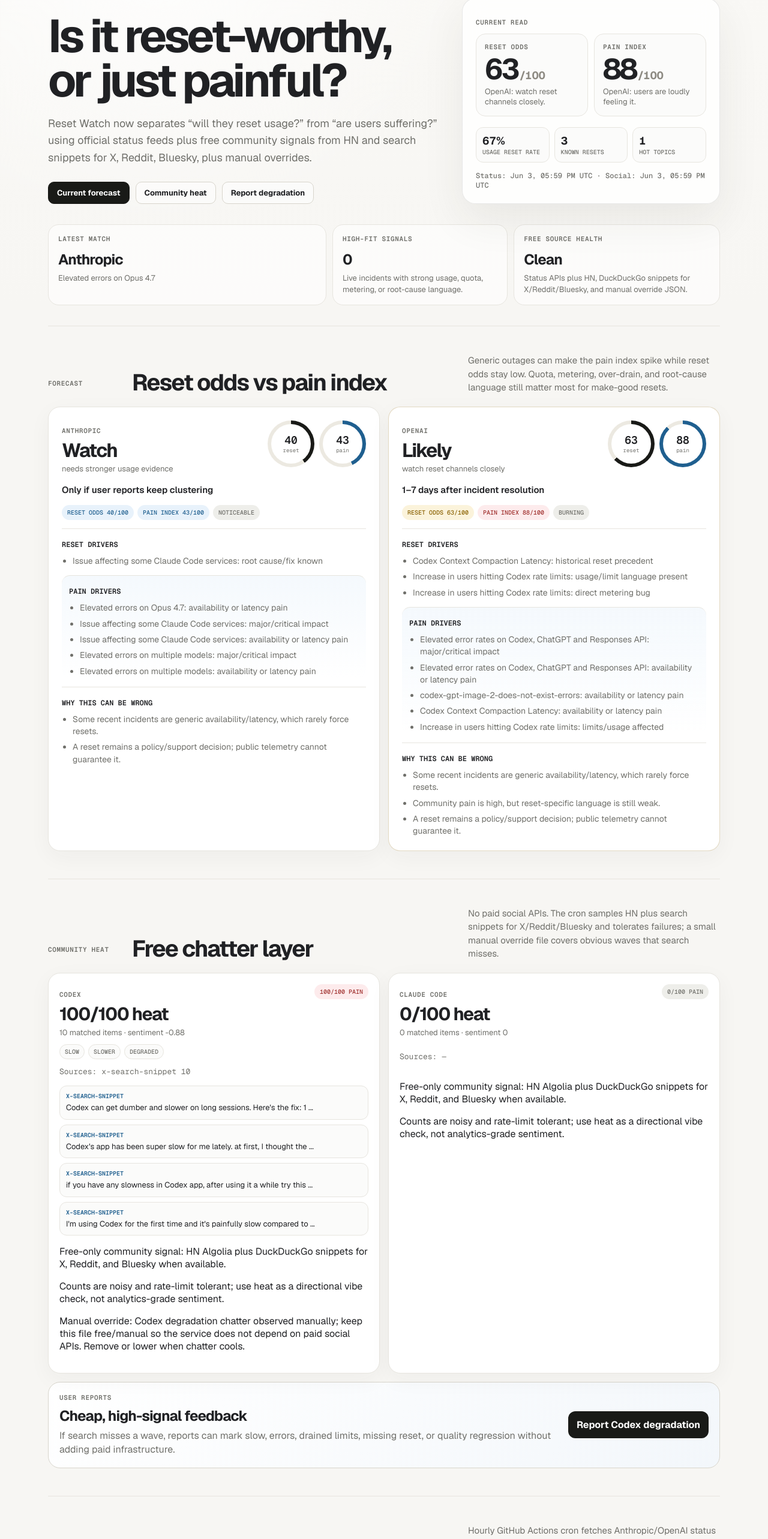
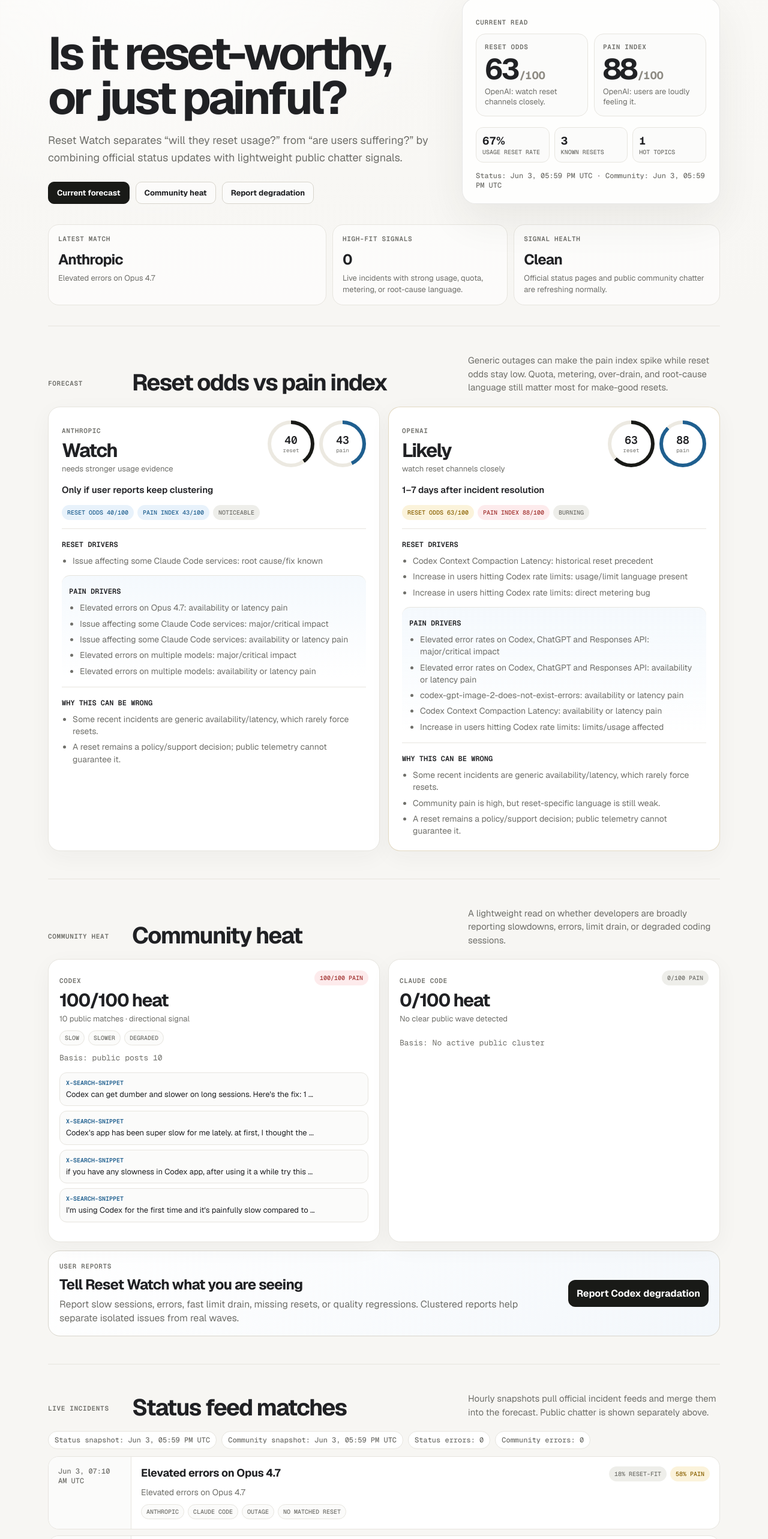
Before and after one commit to ozansozuozgit/reset-watch, a React (Vite) app: page / in a window 1280 px wide. Shown: the part 163-2729 px from the top of the page at 60% size. Built offline with nearby package versions, Linux system fonts and the light colour scheme.

Commit message:
Polish community signal copy

```diff
--- a/src/App.tsx
+++ b/src/App.tsx
@@ -31,8 +31,21 @@ function painCopy(label: Prediction['painLabel']) {
 }
 
 function sourceSummary(sources?: Record<string, number>) {
-  if (!sources) return '—'
-  return Object.entries(sources).map(([name, count]) => `${name} ${count}`).join(' · ') || '—'
+  if (!sources) return 'Public status + community watch'
+  const labels: Record<string, string> = {
+    hn: 'developer forums',
+    'x-search-snippet': 'public posts',
+    'reddit-search-snippet': 'community threads',
+    'bluesky-search-snippet': 'social posts',
+  }
+  const visible = Object.entries(sources).filter(([, count]) => count > 0)
+  return visible.map(([name, count]) => `${labels[name] ?? name} ${count}`).join(' · ') || 'Observed chatter spike'
+}
+
+function communityBasis(volume: number, heat: number) {
+  if (volume > 0) return `${volume} public matches · directional signal`
+  if (heat >= 58) return 'Elevated chatter · verified signal'
+  return 'No clear public wave detected'
 }
 
 const reportUrl = 'https://github.com/ozansozuozgit/reset-watch/issues/new?title=Codex%20feels%20degraded&body=What%20changed%3F%0A-%20%5B%20%5D%20Slow%0A-%20%5B%20%5D%20Errors%0A-%20%5B%20%5D%20Rate%20limit%20drained%20too%20fast%0A-%20%5B%20%5D%20Reset%20did%20not%20happen%0A-%20%5B%20%5D%20Model%20quality%20feels%20worse%0A%0APlan%2Fsurface%3A%0ATime%20and%20timezone%3A%0AAnything%20public%20to%20link%3A'
@@ -89,7 +102,7 @@ function App() {
             <div>
               <h1>Is it reset-worthy, or just painful?</h1>
               <p className="lede">
-                Reset Watch now separates “will they reset usage?” from “are users suffering?” using official status feeds plus free community signals from HN and search snippets for X, Reddit, Bluesky, plus manual overrides.
+                Reset Watch separates “will they reset usage?” from “are users suffering?” by combining official status updates with lightweight public chatter signals.
               </p>
               <div className="hero-actions">
                 <a href="#predictions">Current forecast</a>
@@ -116,7 +129,7 @@ function App() {
                 <div><b>{resetFeed?.resets.length ?? '—'}</b><small>known resets</small></div>
                 <div><b>{socialHotCount}</b><small>hot topics</small></div>
               </div>
-              <p className="freshness">Status: {fmtDate(snapshot?.generated_at)} · Social: {fmtDate(socialSnapshot?.generated_at)}</p>
+              <p className="freshness">Status: {fmtDate(snapshot?.generated_at)} · Community: {fmtDate(socialSnapshot?.generated_at)}</p>
             </aside>
           </div>
 
@@ -132,9 +145,9 @@ function App() {
               <p>Live incidents with strong usage, quota, metering, or root-cause language.</p>
             </article>
             <article>
-              <span>Free source health</span>
+              <span>Signal health</span>
               <b>{(snapshot?.errors.length || socialSnapshot?.errors.length) ? 'Degraded' : snapshot && socialSnapshot ? 'Clean' : 'Loading'}</b>
-              <p>Status APIs plus HN, DuckDuckGo snippets for X/Reddit/Bluesky, and manual override JSON.</p>
+              <p>Official status pages and public community chatter are refreshing normally.</p>
             </article>
           </div>
         </section>
@@ -191,8 +204,8 @@ function App() {
         <section id="community-heat" className="section">
           <div className="section-heading">
             <p className="card-label">Community heat</p>
-            <h2>Free chatter layer</h2>
-            <p>No paid social APIs. The cron samples HN plus search snippets for X/Reddit/Bluesky and tolerates failures; a small manual override file covers obvious waves that search misses.</p>
+            <h2>Community heat</h2>
+            <p>A lightweight read on whether developers are broadly reporting slowdowns, errors, limit drain, or degraded coding sessions.</p>
           </div>
           <div className="social-grid">
             {socialSnapshot?.topics.length ? socialSnapshot.topics.map((topic) => (
@@ -201,14 +214,14 @@ function App() {
                   <div>
                     <p className="card-label">{topic.product}</p>
                     <h3>{topic.heat}/100 heat</h3>
-                    <span>{topic.volume} matched items · sentiment {topic.sentiment}</span>
+                    <span>{communityBasis(topic.volume, topic.heat)}</span>
                   </div>
                   <span className={`pill ${scoreTone(topic.heat)}`}>{topic.pain_chatter}/100 pain</span>
                 </div>
                 <div className="tags">
                   {topic.top_terms.slice(0, 8).map((term) => <span key={term}>{term}</span>)}
                 </div>
-                <p className="source-line">Sources: {sourceSummary(topic.sources)}</p>
+                <p className="source-line">Basis: {topic.heat >= 58 ? sourceSummary(topic.sources) : 'No active public cluster'}</p>
                 <div className="examples">
                   {topic.examples.slice(0, 4).map((example) => (
                     <a href={example.url} target="_blank" rel="noreferrer" key={`${example.source}-${example.title}`}>
@@ -217,7 +230,6 @@ function App() {
                     </a>
                   ))}
                 </div>
-                {topic.notes.map((note) => <p className="notes" key={note}>{note}</p>)}
               </article>
             )) : (
               <article className="empty-state">
@@ -229,8 +241,8 @@ function App() {
           <div className="report-box">
             <div>
               <p className="card-label">User reports</p>
-              <h3>Cheap, high-signal feedback</h3>
-              <p>If search misses a wave, reports can mark slow, errors, drained limits, missing reset, or quality regression without adding paid infrastructure.</p>
+              <h3>Tell Reset Watch what you are seeing</h3>
+              <p>Report slow sessions, errors, fast limit drain, missing resets, or quality regressions. Clustered reports help separate isolated issues from real waves.</p>
             </div>
             <a href={reportUrl} target="_blank" rel="noreferrer">Report Codex degradation</a>
           </div>
@@ -240,13 +252,13 @@ function App() {
           <div className="section-heading">
             <p className="card-label">Live incidents</p>
             <h2>Status feed matches</h2>
-            <p>Hourly GitHub Actions cron fetches Anthropic/OpenAI status APIs and free social sources, commits changes, and Vercel redeploys from GitHub.</p>
+            <p>Hourly snapshots pull official incident feeds and merge them into the forecast. Public chatter is shown separately above.</p>
           </div>
           <div className="live-meta">
             <span>Status snapshot: {snapshot ? fmtDate(snapshot.generated_at) : 'loading or missing'}</span>
-            <span>Social snapshot: {socialSnapshot ? fmtDate(socialSnapshot.generated_at) : 'loading or missing'}</span>
+            <span>Community snapshot: {socialSnapshot ? fmtDate(socialSnapshot.generated_at) : 'loading or missing'}</span>
             <span>Status errors: {snapshot?.errors.length ?? 0}</span>
-            <span>Social errors: {socialSnapshot?.errors.length ?? 0}</span>
+            <span>Community errors: {socialSnapshot?.errors.length ?? 0}</span>
           </div>
           <div className="timeline compact">
             {recentLiveEvents.length ? recentLiveEvents.map((event) => {
@@ -290,7 +302,7 @@ function App() {
           </div>
           <ol className="signal-list">
             {watchlistSignals.map((signal) => <li key={signal}>{signal}</li>)}
-            <li>Free community layer scans HN and DuckDuckGo snippets for X/Reddit/Bluesky, plus manual overrides for degraded, slow, unusable, limit-drain, and reset language.</li>
+            <li>Community heat looks for public clusters around degraded, slow, unusable, limit-drain, and reset language.</li>
             <li>Reset odds and pain index are intentionally separate so “Codex feels cooked” does not automatically imply “reset incoming.”</li>
           </ol>
         </section>
@@ -361,7 +373,7 @@ function App() {
       </main>
 
       <footer className="site-footer">
-        <span>Reset Watch is an unofficial public-signal tracker. Free sources only; no paid X/API dependency.</span>
+        <span>Reset Watch is an unofficial public-signal tracker for coding-tool incidents and possible usage resets.</span>
         <a href="https://status.claude.com" target="_blank" rel="noreferrer">Anthropic status</a>
         <a href="https://status.openai.com" target="_blank" rel="noreferrer">OpenAI status</a>
         <a href={reportUrl} target="_blank" rel="noreferrer">Report degradation</a>
```
